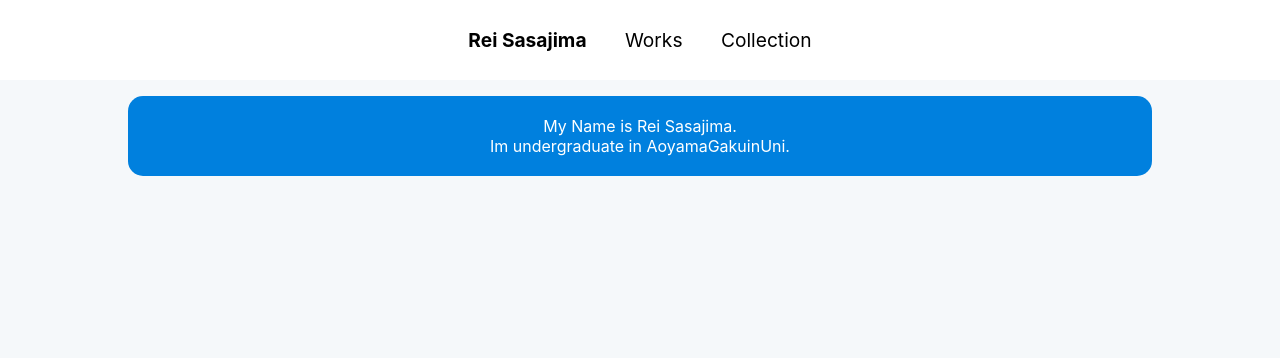
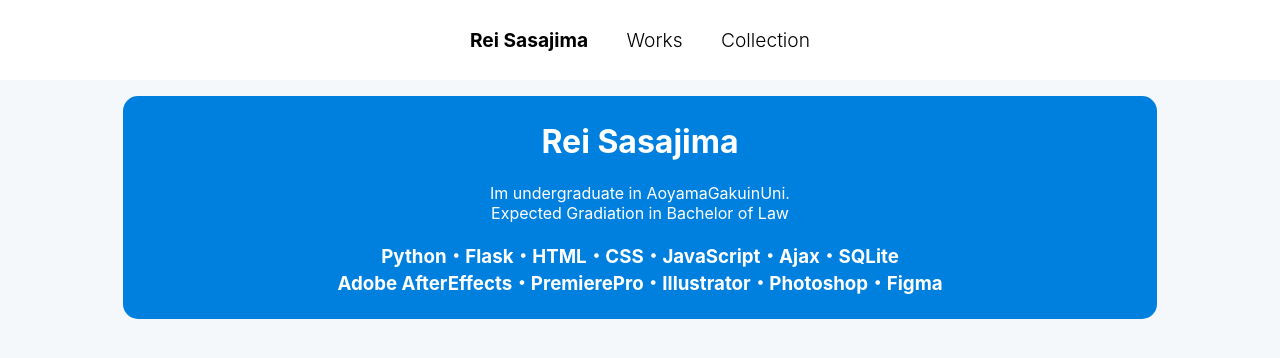
Before and after one commit to ReiSasajima/site, a React (Create React App) app: page / in a window 1280 px wide. Shown: the top 358 px of the page. Built offline with nearby package versions, Linux system fonts and the light colour scheme.

Commit message:
add temporary profile to about.jsx

```diff
--- a/public/index.html
+++ b/public/index.html
@@ -9,22 +9,9 @@
       name="description"
       content="Web site created using create-react-app"
     />
-    <link rel="apple-touch-icon" href="%PUBLIC_URL%/logo192.png" />
-    <!--
-      manifest.json provides metadata used when your web app is installed on a
-      user's mobile device or desktop. See https://developers.google.com/web/fundamentals/web-app-manifest/
-    -->
     <link rel="manifest" href="%PUBLIC_URL%/manifest.json" />
-    <!--
-      Notice the use of %PUBLIC_URL% in the tags above.
-      It will be replaced with the URL of the `public` folder during the build.
-      Only files inside the `public` folder can be referenced from the HTML.
 
-      Unlike "/favicon.ico" or "favicon.ico", "%PUBLIC_URL%/favicon.ico" will
-      work correctly both with client-side routing and a non-root public URL.
-      Learn how to configure a non-root public URL by running `npm run build`.
-    -->
-    <title>React App</title>
+    <title>Rei's WebSite</title>
   </head>
   <body>
     <noscript>You need to enable JavaScript to run this app.</noscript>
--- a/src/components/About.jsx
+++ b/src/components/About.jsx
@@ -3,7 +3,9 @@ import '../static/About.css'
 export default function About() {
   return (
     <div className='AboutWrapper'>
-      <p>My Name is Rei Sasajima.<br></br>Im undergraduate in AoyamaGakuinUni.</p>
+      <h1>Rei Sasajima</h1>
+      <p>Im undergraduate in AoyamaGakuinUni.<br></br>Expected Gradiation in Bachelor of Law</p>
+      <h3>Python・Flask・HTML・CSS・JavaScript・Ajax・SQLite<br></br>Adobe AfterEffects・PremierePro・Illustrator・Photoshop・Figma</h3>
     </div>
       )
 }
--- a/src/components/Header.jsx
+++ b/src/components/Header.jsx
@@ -3,10 +3,9 @@ import '../static/Header.css'
 export default function Header() {
   return (
     <div className='HeaderWrapper'>
-        <a  className='name' href="https://twitter.com/r315513">Rei Sasajima</a>
-        <a href="https://twitter.com/r315513">Works</a>
-        <a href="https://twitter.com/r315513">Collection</a>
-
+        <a  className='name' href="https://twitter.com/r315513" rel="noreferrer" target="_blank">Rei Sasajima</a>
+        <a className='works' href="https://tadable.herokuapp.com/" rel="noreferrer" target="_blank">Works</a>
+        <a className='collection' href="https://twitter.com/r315513" rel="noreferrer" target="_blank">Collection</a>
     </div>
       )
 }
--- a/src/static/About.css
+++ b/src/static/About.css
@@ -3,11 +3,13 @@
   color: white;
   height: 5em;
   width: 80%;
+  height: fit-content;
+  /* 内側の余白(padding) */
+  padding: 0.3em;
   margin-top: 1em;
   margin-left: auto;
   margin-right: auto;
   border-radius: 15px;
-  display: flex;
   align-items: center;
   justify-content: center;
 }
--- a/src/static/Header.css
+++ b/src/static/Header.css
@@ -17,5 +17,11 @@ a{
   text-decoration: none;
 }
 .name{
-  font-weight: bold;
+  font-weight:bold;
 }
+.works{
+  font-weight: 300;
+}
+.collection{
+  font-weight: 300;
+}
```
Also changed, not shown: src/logo.svg (deleted).
